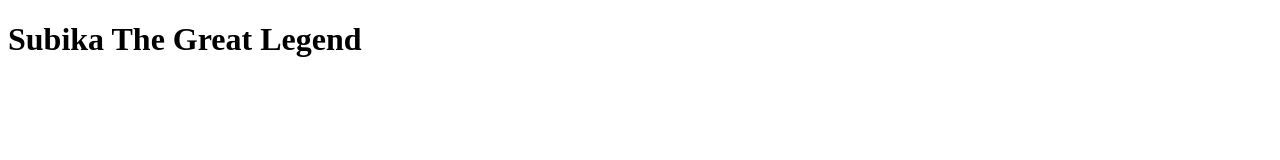
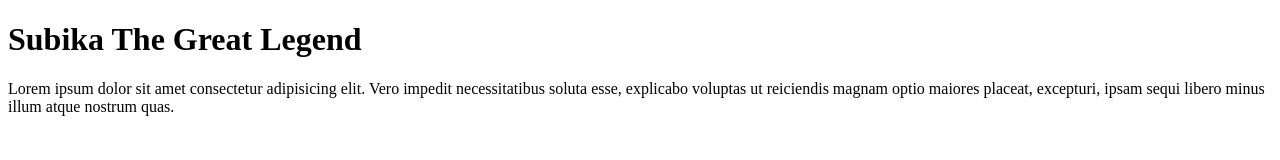
Before and after one commit to Yasini21/demo1, a plain HTML site: page index.html in a window 1280 px wide. Drawn offline with Linux system fonts and the light colour scheme.

Commit message:
Update feature X

```diff
--- a/index.html
+++ b/index.html
@@ -7,5 +7,6 @@
 </head>
 <body>
     <h1>Subika The Great Legend</h1>
+    <p>Lorem ipsum dolor sit amet consectetur adipisicing elit. Vero impedit necessitatibus soluta esse, explicabo voluptas ut reiciendis magnam optio maiores placeat, excepturi, ipsam sequi libero minus illum atque nostrum quas.</p>
 </body>
 </html>
```
